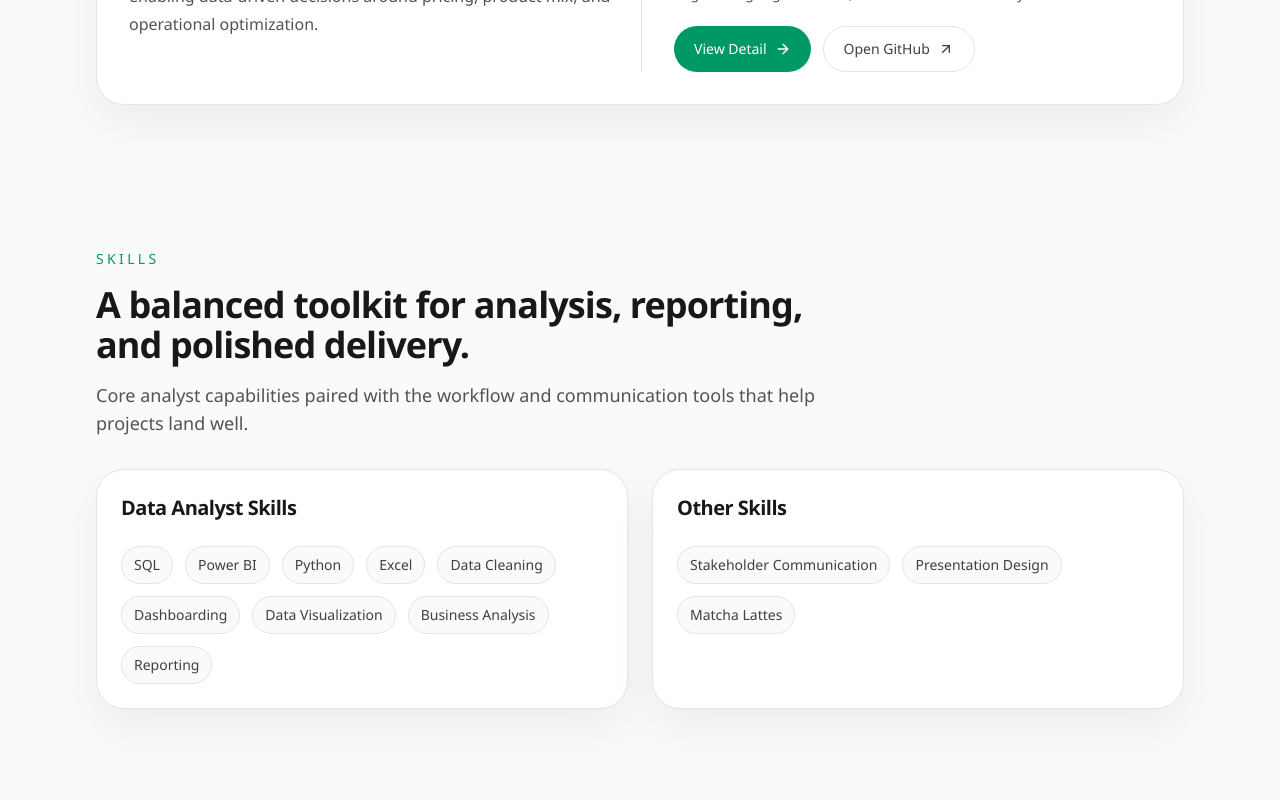
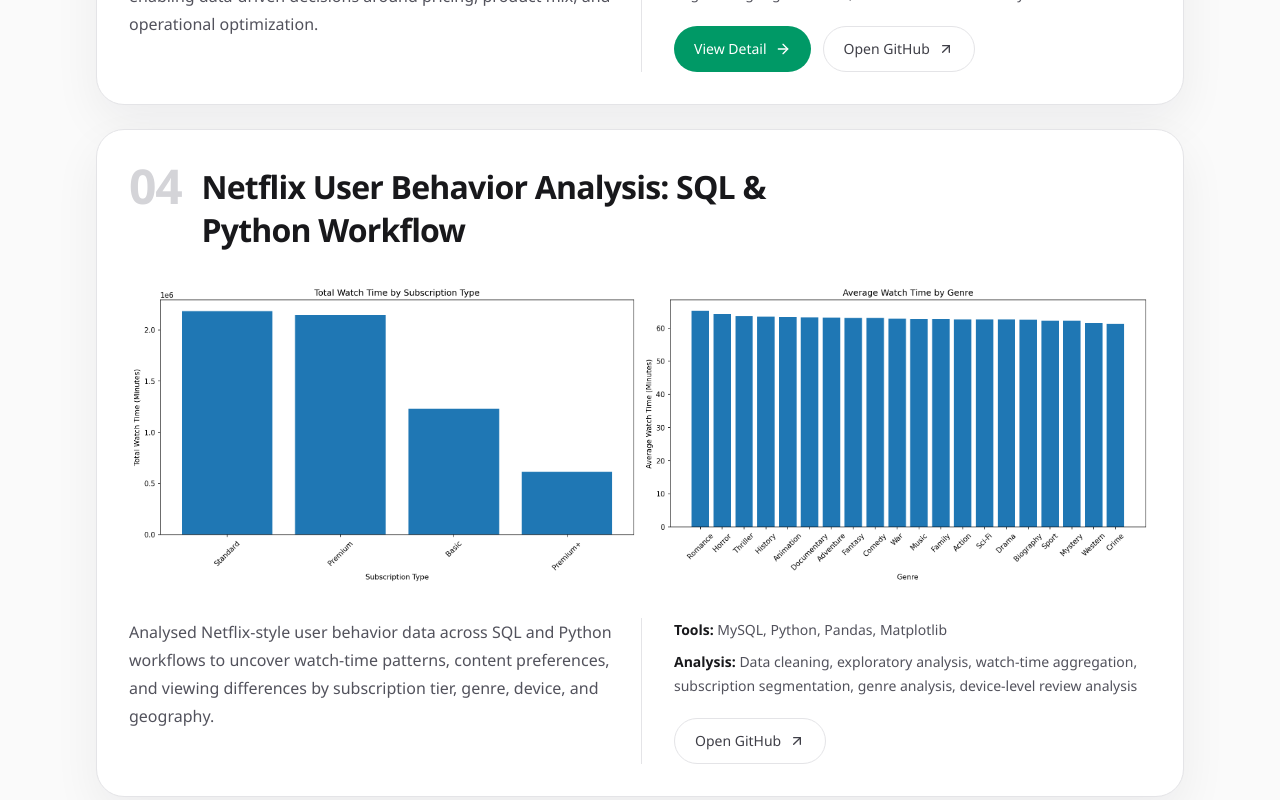
Before and after one commit to joanne-thai/joanne-thai.github.io, a React (Vite) app: page / in a window 1280 px wide. Shown: the part 3680-4480 px from the top of the page. Built offline with nearby package versions, Linux system fonts and the light colour scheme.

Commit message:
Add Netflix User Behavior Analysis project

```diff
--- a/src/components/project-showcase-card.tsx
+++ b/src/components/project-showcase-card.tsx
@@ -13,7 +13,7 @@
   tools: string;
   analysis: string;
   images: string[];
-  githubUrl: string;
+  githubUrl?: string;
   detailPageEnabled: boolean;
 }
 
@@ -31,6 +31,7 @@
   const showcaseImages = images.length >= 2 ? images.slice(0, 2) : [images[0], images[0]];
   const sliderRef = useRef<HTMLDivElement | null>(null);
   const [activeSlide, setActiveSlide] = useState(0);
+  const hasActions = detailPageEnabled || Boolean(githubUrl);
 
   const scrollToSlide = (nextIndex: number) => {
     const slider = sliderRef.current;
@@ -157,6 +158,7 @@
               </p>
             </div>
 
+            {hasActions ? (
               <div className="flex flex-wrap gap-3">
                 {detailPageEnabled ? (
                   <Link to={`/projects/${slug}`} className={buttonVariants({ variant: "secondary" })}>
@@ -165,6 +167,7 @@
                   </Link>
                 ) : null}
 
+                {githubUrl ? (
                   <a
                     href={githubUrl}
                     target="_blank"
@@ -174,7 +177,9 @@
                     Open GitHub
                     <ArrowUpRight className="size-4" />
                   </a>
+                ) : null}
               </div>
+            ) : null}
           </div>
         </div>
       </div>
--- a/src/data/portfolio.ts
+++ b/src/data/portfolio.ts
@@ -22,14 +22,14 @@
   index: string;
   slug: string;
   title: string;
-  category: "Power BI" | "SQL" | "Python";
+  category: "Power BI" | "SQL" | "Python" | "SQL / Python";
   shortDescription: string;
   tools: string;
   analysis: string;
   thumbnail: string[];
-  githubUrl: string;
+  githubUrl?: string;
   detailPageEnabled: boolean;
-  powerbiEmbedUrl: string;
+  powerbiEmbedUrl?: string;
   images: string[];
   badge?: string;
   detail?: ProjectDetailContent;
@@ -209,6 +209,28 @@
         ],
       },
     },
+    {
+      id: "netflix-user-behavior-analysis",
+      index: "04",
+      slug: "netflix-user-behavior-analysis",
+      title: "Netflix User Behavior Analysis: SQL & Python Workflow",
+      category: "SQL / Python",
+      shortDescription:
+        "Analysed Netflix-style user behavior data across SQL and Python workflows to uncover watch-time patterns, content preferences, and viewing differences by subscription tier, genre, device, and geography.",
+      tools: "MySQL, Python, Pandas, Matplotlib",
+      analysis:
+        "Data cleaning, exploratory analysis, watch-time aggregation, subscription segmentation, genre analysis, device-level review analysis",
+      thumbnail: [
+        "/images/project-netflix-subscription-watchtime.png",
+        "/images/project-netflix-genre-watchtime.png",
+      ],
+      githubUrl: 'https://github.com/joanne-thai/my_sequels/tree/main/netflix_behavior_2025',
+      detailPageEnabled: false,
+      images: [
+        "/images/project-netflix-subscription-watchtime.png",
+        "/images/project-netflix-genre-watchtime.png",
+      ],
+    },
   ] satisfies Project[],
   skills: [
     {
--- a/src/pages/project-detail-page.tsx
+++ b/src/pages/project-detail-page.tsx
@@ -62,6 +62,7 @@
           <ArrowLeft className="size-4" />
           Back to Projects
         </Link>
+        {project.githubUrl ? (
           <a
             href={project.githubUrl}
             target="_blank"
@@ -71,6 +72,7 @@
             Open GitHub
             <ArrowUpRight className="size-4" />
           </a>
+        ) : null}
       </div>
 
       <section className="pt-8">
@@ -91,9 +93,11 @@
         </div>
       </section>
 
+      {project.powerbiEmbedUrl ? (
         <section className="pt-8">
           <PowerBIEmbed title={`${project.title} Power BI report`} embedUrl={project.powerbiEmbedUrl} />
         </section>
+      ) : null}
 
       <section className="grid gap-8 pt-10 lg:grid-cols-[1.1fr_0.9fr]">
         <div className="space-y-8">
```
Also changed, not shown: public/images/project-netflix-genre-watchtime.png (added), public/images/project-netflix-subscription-watchtime.png (added). Lines whose indentation alone changed are shown as unchanged.
